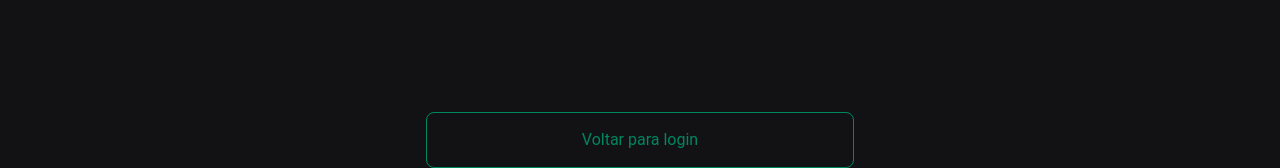
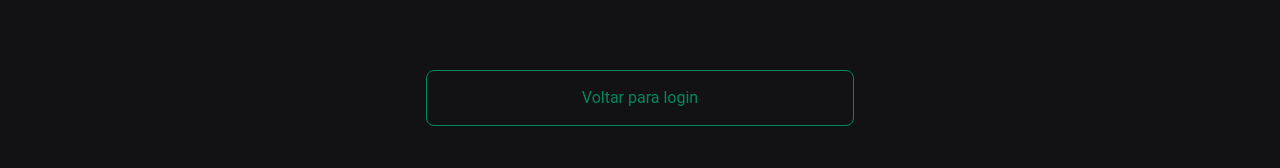
Before and after one commit to LuisESouza/TCC-FrontEnd, a Vue app: page /cadastro in a window 1280 px wide. Shown: the part 660-828 px from the top of the page. After the commit the page ends 800 px from the top, so only its background shows below. Built offline with nearby package versions, Linux system fonts and the light colour scheme.

Commit message:
Update registerView

```diff
--- a/src/views/PlansView.vue
+++ b/src/views/PlansView.vue
@@ -71,7 +71,4 @@ header{
     text-align: center;
     border-radius: 10px;
 }
-
-.exit{
-}
 </style>
--- a/src/views/RegisterView.vue
+++ b/src/views/RegisterView.vue
@@ -126,7 +126,7 @@
     }
     .footer {
         text-align: center;
-        margin-top: 35%;
+        margin-top: 25%;
     }
     .footer p {
         margin-bottom: 5px;
@@ -141,4 +141,10 @@
         color: #00875F;
         border: 1px solid #00875F;
     }
+
+    @media (max-height: 740px) {
+        .footer {
+            margin-top: 5%;
+        }
+    }
 </style>
```
